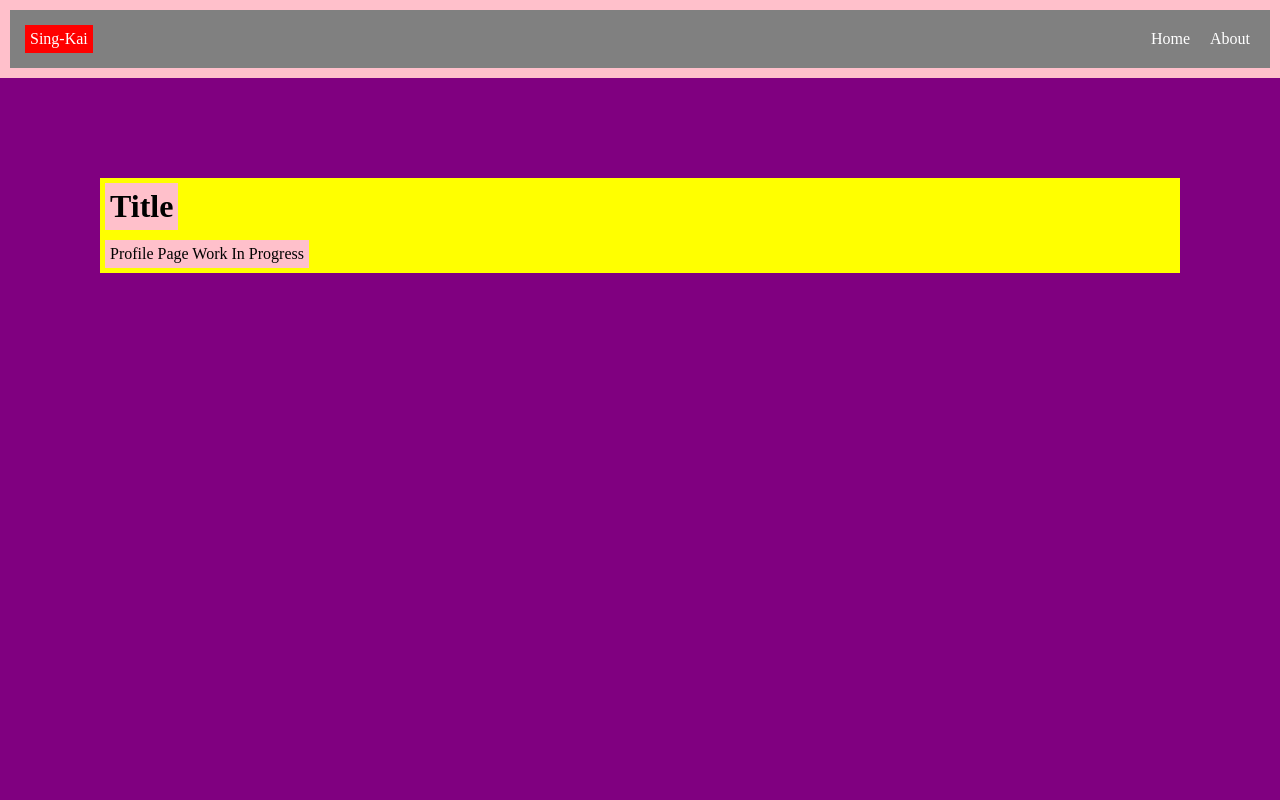
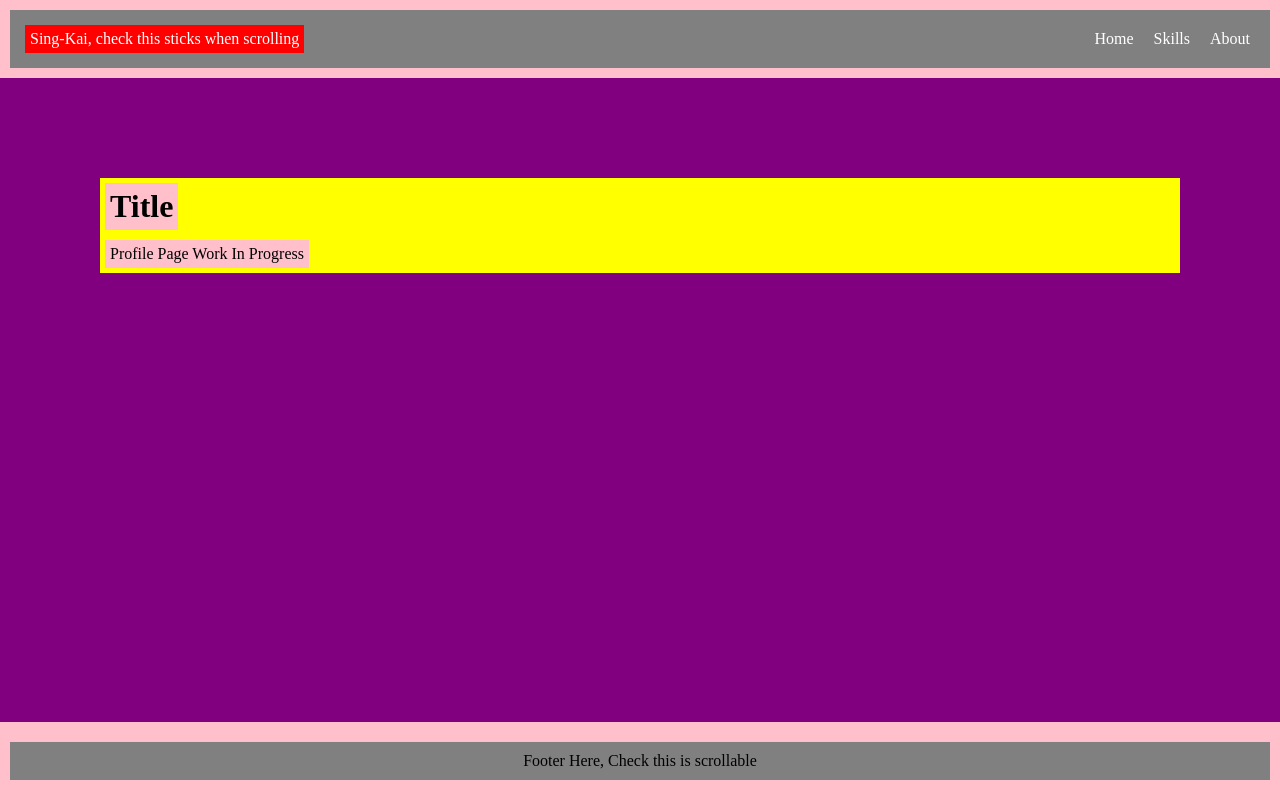
Before and after one commit to Sing-Kai/profile-page, a Next.js app in the folder profile-page-app/: page / in a window 1280 px wide. Built offline with nearby package versions, Linux system fonts and the light colour scheme.

Commit message:
added footer

```diff
--- a/profile-page-app/pages/_app.tsx
+++ b/profile-page-app/pages/_app.tsx
@@ -1,12 +1,14 @@
 import '../styles/globals.css'
 import type { AppProps } from 'next/app'
 import NavBar from "../src/components/Navbar"
+import Footer from "../src/components/Footer"
 
 export default function App({ Component, pageProps }: AppProps) {
   return (
     <div>
       <NavBar/>
       <Component {...pageProps} />
+      <Footer/>
     </div>
   )
 }
--- a/profile-page-app/pages/index.tsx
+++ b/profile-page-app/pages/index.tsx
@@ -34,6 +34,7 @@ const PageContainer = styled.div`
   flex-direction: column;
   align-items: flex-start;
   margin: 100px 100px 100px 100px;
+  max-height: 100vh;
 `;
 
 const PageItem = styled.div`
--- /dev/null
+++ b/profile-page-app/src/components/Footer.tsx
@@ -0,0 +1,29 @@
+import React from "react";
+import styled from 'styled-components';
+
+const Footer = () => {
+  return (
+    <FooterContainer>
+        <FooterItem>
+            Footer Here, Check this is scrollable
+        </FooterItem>
+    </FooterContainer>
+  )
+}
+
+const FooterContainer = styled.div`
+  background: pink;
+  padding: 20px 10px 20px 10px;
+  display: block;
+  position: fixed;
+  bottom: 0;
+  width: 100%;
+`;
+
+const FooterItem = styled.div`
+  background: grey;
+  padding: 10px;
+  text-align: center;
+`;
+
+export default Footer;
--- a/profile-page-app/src/components/navbar.tsx
+++ b/profile-page-app/src/components/navbar.tsx
@@ -1,105 +1,26 @@
 import React from "react";
 import Link from "next/link";
 import styled from 'styled-components';
-
-// import { FaBars } from 'react-icons/fa';
-import { NavLink  } from 'react-router-dom';
-
-// const Nav = styled.nav`
-//   background: #63D471;
-//   height: 85px;
-//   display: flex;
-//   justify-content: space-between;
-//   padding: 0.2rem calc((100vw - 1000px) / 2);
-//   z-index: 12;
-//   /* Third Nav */
-//   /* justify-content: flex-start; */
-// `;
-
-// const NavLink = styled(NavLink)`
-//   color: #808080;
-//   display: flex;
-//   align-items: center;
-//   text-decoration: none;
-//   padding: 0 1rem;
-//   height: 100%;
-//   cursor: pointer;
-//   &.active {
-//     color: #000000;
-//   }
-// `;
-
-// const Bars = styled('')`
-//   display: none;
-//   color: #808080;
-//   @media screen and (max-width: 768px) {
-//     display: block;
-//     position: absolute;
-//     top: 0;
-//     right: 0;
-//     transform: translate(-100%, 75%);
-//     font-size: 1.8rem;
-//     cursor: pointer;
-//   }
-// `;
-
-// const NavMenu = styled.div`
-//   display: flex;
-//   align-items: center;
-//   margin-right: -24px;
-//   /* Second Nav */
-//   /* margin-right: 24px; */
-//   /* Third Nav */
-//   /* width: 100vw;
-//   white-space: nowrap; */
-//   @media screen and (max-width: 768px) {
-//     display: none;
-//   }
-// `;
-
-// const NavBtn = styled.nav`
-//   display: flex;
-//   align-items: center;
-//   margin-right: 24px;
-//   /* Third Nav */
-//   /* justify-content: flex-end;
-//   width: 100vw; */
-//   @media screen and (max-width: 768px) {
-//     display: none;
-//   }
-// `;
-
-// const NavBtnLink = styled(NavLink)`
-//   border-radius: 4px;
-//   background: #808080;
-//   padding: 10px 22px;
-//   color: #000000;
-//   outline: none;
-//   border: none;
-//   cursor: pointer;
-//   transition: all 0.2s ease-in-out;
-//   text-decoration: none;
-//   /* Second Nav */
-//   margin-left: 24px;
-//   &:hover {
-//     transition: all 0.2s ease-in-out;
-//     background: #fff;
-//     color: #808080;
-//   }
-// `;
 
 const NavBar = () => {
     return (
       <NavBarContainer>
         <NavBarItems>
           <TitleContainer>
-          Sing-Kai
+          Sing-Kai, check this sticks when scrolling
           </TitleContainer>
           <NavBarItem>
             <Link href='/'>
               Home
             </Link>
           </NavBarItem>
+
+          <NavBarItem>
+            <Link href='/skills'>
+              Skills
+            </Link>
+          </NavBarItem>
+
           <NavBarItem>
             <Link href='/about'>
               About
```
